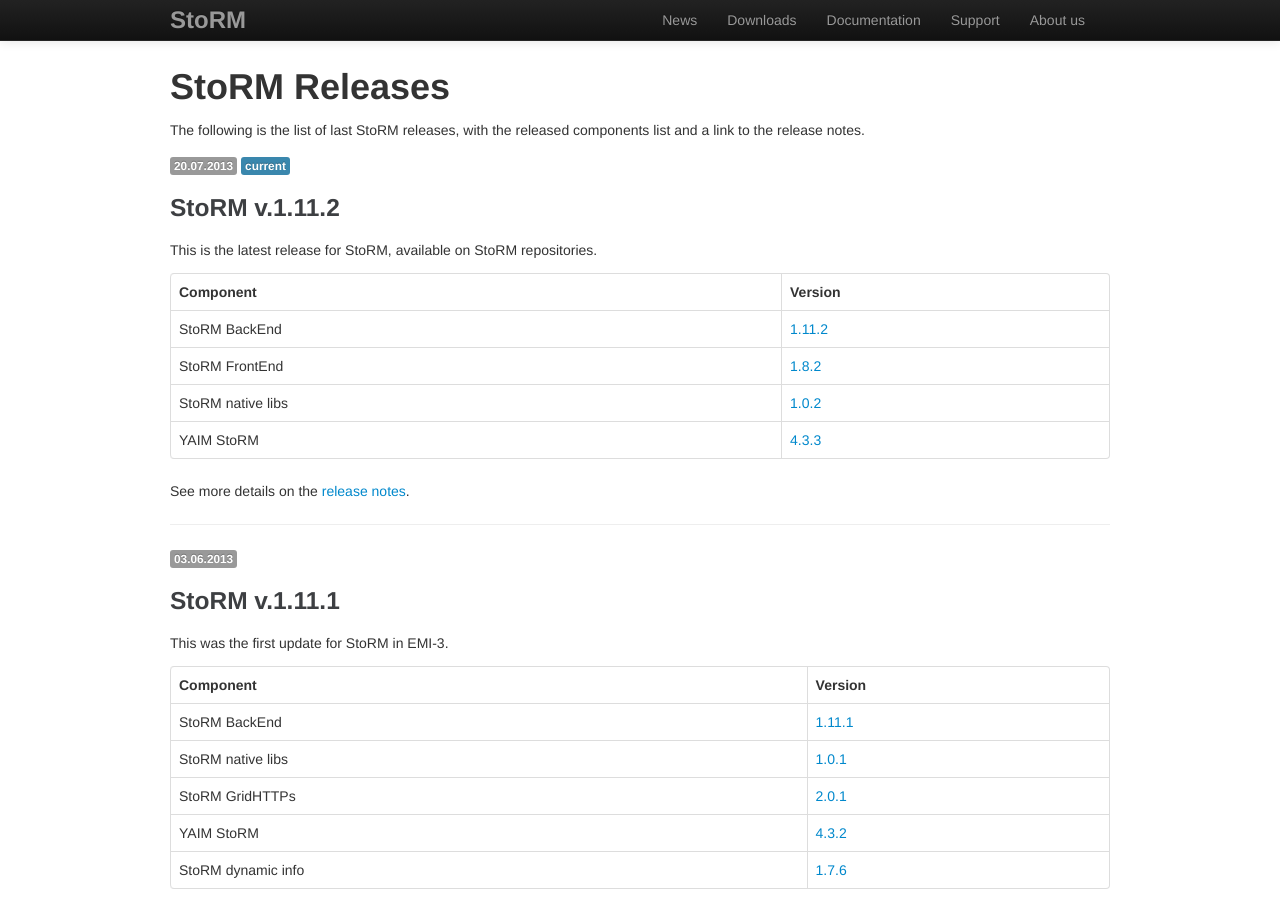
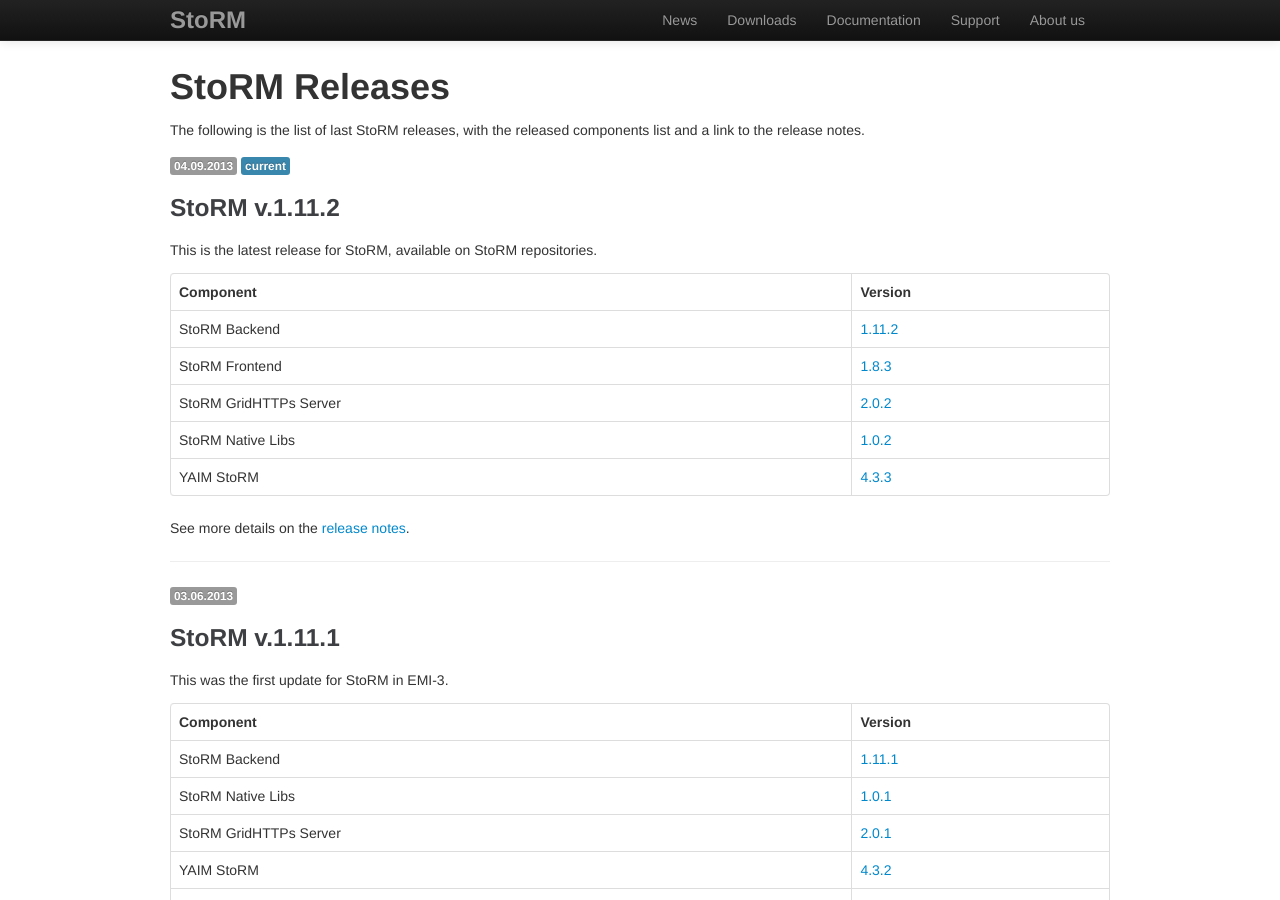
Before and after one commit to italiangrid/storm, a Jekyll site: the page built from releases.md, in a window 1280 px wide and 900 px high. Built offline with Jekyll 4.4.1, drawn with Linux system fonts in a browser that asks for light colours; Markdown is read by kramdown in place of the engine named in the settings.

Commit message:
Updated list of releases

```diff
--- a/releases.md
+++ b/releases.md
@@ -7,17 +7,18 @@
 The following is the list of last StoRM releases, with the released components list and a link to the release notes.
 
 
-<span class="label" style="margin-top: -20px;">20.07.2013</span> <span class="label label-info" style="margin-top: -20px;">current</span>
+<span class="label" style="margin-top: -20px;">04.09.2013</span> <span class="label label-info" style="margin-top: -20px;">current</span>
 ### StoRM v.1.11.2
 
 This is the latest release for StoRM, available on StoRM repositories.
 
-| Component			| Version	|
-|:------------------|:----------|
-|StoRM BackEnd 		|[1.11.2]({{site.baseurl}}/release-notes/storm-backend-server/1.11.2/)|
-|StoRM FrontEnd		|[1.8.2]({{site.baseurl}}/release-notes/storm-frontend-server/1.8.2/)|
-|StoRM native libs	|[1.0.2]({{site.baseurl}}/release-notes/storm-native-libs/1.0.2/)|
-|YAIM StoRM			|[4.3.3]({{site.baseurl}}/release-notes/yaim-storm/4.3.3/)|
+| Component			   | Version	|
+|:---------------------|:-----------|
+|StoRM Backend 		   |[1.11.2]({{site.baseurl}}/release-notes/storm-backend-server/1.11.2/)|
+|StoRM Frontend		   |[1.8.3]({{site.baseurl}}/release-notes/storm-frontend-server/1.8.3/)|
+|StoRM GridHTTPs Server|[2.0.2]({{site.baseurl}}/release-notes/storm-gridhttps-server/2.0.2/)|
+|StoRM Native Libs	   |[1.0.2]({{site.baseurl}}/release-notes/storm-native-libs/1.0.2/)|
+|YAIM StoRM			   |[4.3.3]({{site.baseurl}}/release-notes/yaim-storm/4.3.3/)|
 
 See more details on the [release notes]({{site.baseurl}}/release-notes/StoRM-v1.11.2.html).
 
@@ -29,13 +30,13 @@
 
 This was the first update for StoRM in EMI-3.
 
-| Component			| Version	|
-|:------------------|:----------|
-|StoRM BackEnd 		|[1.11.1]({{site.baseurl}}/release-notes/storm-backend-server/1.11.1/)|
-|StoRM native libs	|[1.0.1]({{site.baseurl}}/release-notes/storm-native-libs/1.0.1/)|
-|StoRM GridHTTPs	|[2.0.1]({{site.baseurl}}/release-notes/storm-gridhttps-server/2.0.1/)|
-|YAIM StoRM			|[4.3.2]({{site.baseurl}}/release-notes/yaim-storm/4.3.2/)|
-|StoRM dynamic info |[1.7.6]({{site.baseurl}}/release-notes/storm-dynamic-info-provider/1.7.6/)|
+| Component			    | Version	|
+|:----------------------|:----------|
+|StoRM Backend 		    |[1.11.1]({{site.baseurl}}/release-notes/storm-backend-server/1.11.1/)|
+|StoRM Native Libs	    |[1.0.1]({{site.baseurl}}/release-notes/storm-native-libs/1.0.1/)|
+|StoRM GridHTTPs Server	|[2.0.1]({{site.baseurl}}/release-notes/storm-gridhttps-server/2.0.1/)|
+|YAIM StoRM			    |[4.3.2]({{site.baseurl}}/release-notes/yaim-storm/4.3.2/)|
+|StoRM dynamic info     |[1.7.6]({{site.baseurl}}/release-notes/storm-dynamic-info-provider/1.7.6/)|
 
 See more details on the [release notes]({{site.baseurl}}/release-notes/StoRM-v1.11.1.html).
 
```
